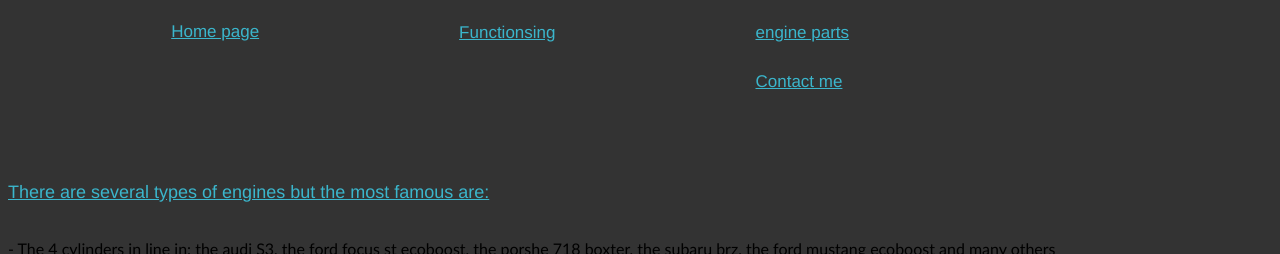
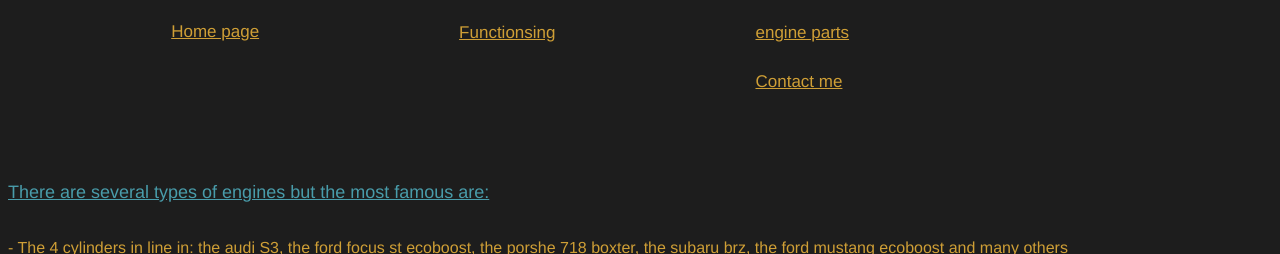
Before and after one commit to ryandeom2005/site-info-2022, a PHP site: page /HTML/anglais/index-anglais.html in a window 1280 px wide. Shown: the top 254 px of the page. Run offline with PHP 8.4, Linux system fonts and the light colour scheme.

Commit message:
modif design 1

```diff
--- a/CSS/style.css
+++ b/CSS/style.css
@@ -1,10 +1,10 @@
-body{background-color: rgb(51, 51, 51);
+body{background-color: rgb(29, 29, 29);
 
 }
 
 td{text-align: center;
 font-size:20px;
-font-family:fantasy;
+font-family:'Franklin Gothic Medium', 'Arial Narrow', Arial, sans-serif;
 }
 
 table{border-spacing: 15px;}
@@ -27,7 +27,7 @@ ul {
     margin: 0;
     padding: 0;
     overflow: hidden;
-    background-color: rgb(51, 51, 51);
+    background-color: rgb(29, 29, 29);
 
 
   }
@@ -39,7 +39,7 @@ ul {
 
   li a {
     display: block;
-    color: rgb(59, 182, 204);
+    color: rgb(207, 159, 54);
     text-align: center;
     padding: 5% 100px;
     text-decoration: none;
@@ -49,7 +49,7 @@ ul {
 
   }
 
-  p{color: rgb(59, 182, 204);
+  p{color: rgb(73, 156, 170);
     font-family: 'Franklin Gothic Medium', 'Arial Narrow', Arial, sans-serif;
     font-size: 18px;
     text-decoration: underline;
@@ -57,11 +57,12 @@ ul {
   }
   /* Change the link color to #111 (black) on hover */
   li a:hover {
-    background-color: rgb(124, 121, 121);
-    color: rgb(59, 182, 204);
+    background-color: rgb(177, 131, 33);
+    color: rgb(0, 0, 0);
   }
 
-  .moteur{font-family: 'Gill Sans', 'Gill Sans MT', Calibri, 'Trebuchet MS', sans-serif;}
+  .moteur{font-family: 'Franklin Gothic Medium', 'Arial Narrow', Arial, sans-serif;
+    color: rgb(207, 159, 54);}
 
 
   .ligne{background-color: rgb(59, 182, 204);
```
Also changed, not shown: CSS/style-langue.css (+4 -4 lines), HTML/français/index-français.html (+21 -21 lines), images/logout.png (added), images/moteur/logout.webp (added), images/moteur/piston-coin-gauche.jpg (deleted), images/moteur/v10.jpg (deleted).
